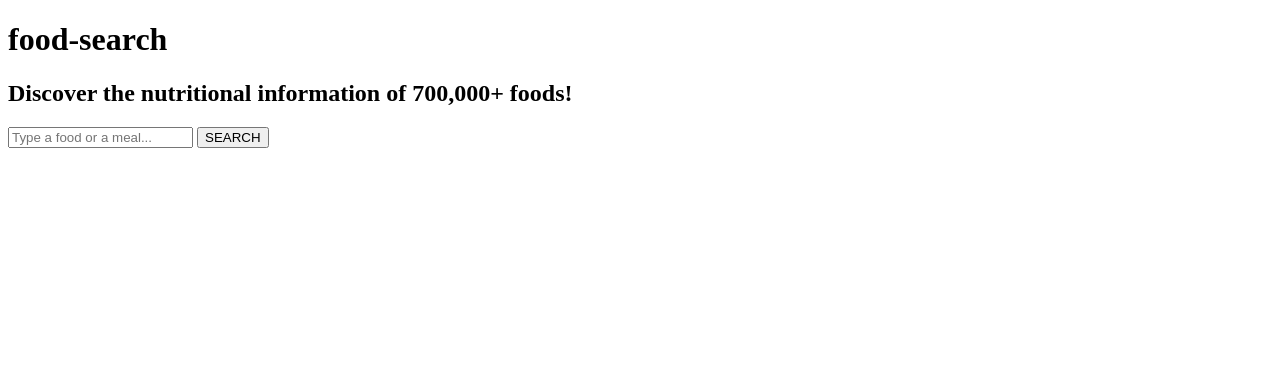
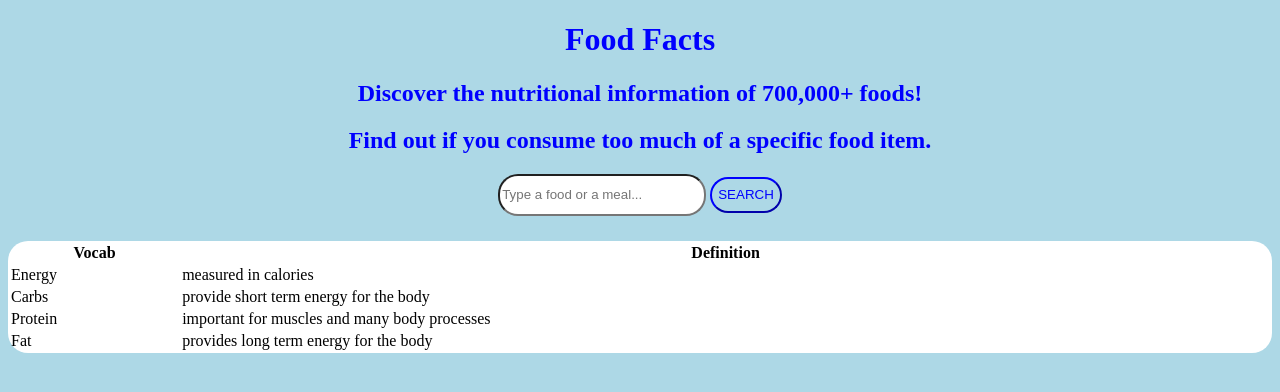
Before and after one commit to mai-k-2/coding, a website: page src/index.html in a window 1280 px wide. Drawn offline with Linux system fonts and the light colour scheme.

Commit message:
Finish Code

```diff
--- a/src/assets/css/style.min.css
+++ b/src/assets/css/style.min.css
@@ -0,0 +1,30 @@
+html {
+    background: lightblue;
+}
+
+.subtitle,.title,#search {
+    margin-left: auto;
+    margin-right: auto;
+    text-align: center;
+    color: blue;
+}
+
+#search input, #search button {
+    height: 36px;
+    border-radius: 20px;
+}
+
+#search input {
+    width: 200px;
+}
+
+#search button {
+    color: blue;
+    background-color: lightblue;
+    border-color: blue;
+}
+
+#search button:hover {
+    color: lightblue;
+    background-color: blue;
+}
--- a/src/index.html
+++ b/src/index.html
@@ -1,10 +1,10 @@
-<!doctype html>
+<!DOCTYPE html>
 <html class="no-js" lang="en">
 
 <head>
   <meta charset="utf-8">
   <meta http-equiv="x-ua-compatible" content="ie=edge">
-  <title>food-search</title>
+  <title>Food Facts</title>
   <meta name="description" content="">
   <meta name="viewport" content="width=device-width, initial-scale=1, shrink-to-fit=no">
   <link rel="stylesheet" href="assets/css/style.min.css">
@@ -12,13 +12,40 @@
 
 <body>
   <header>
-    <h1 class="title">food-search</h1>
+    <h1 class="title">Food Facts</h1>
     <h2 class="subtitle">Discover the nutritional information of 700,000+ foods!</h2>
+    <h2 class="subtitle">Find out if you consume too much of a specific food item.</h2>
     <form id="search" name="search">
       <input name="name" placeholder="Type a food or a meal...">
       <button type="submit">SEARCH</button>
     </form>
   </header>
+
+  <div class="sticky">
+    <table style="margin-top:2%;width:100%;background-color:white;border:black;border-radius:20px;">
+      <tr>
+        <th>Vocab</th>
+        <th>Definition</th>
+      </tr>
+      <tr>
+        <td>Energy</td>
+        <td>measured in calories</td>
+      </tr>
+      <tr>
+        <td>Carbs</td>
+        <td>provide short term energy for the body</td>
+      </tr>
+      <tr>
+        <td>Protein</td>
+        <td>important for muscles and many body processes</td>
+      </tr>
+      <tr>
+        <td>Fat</td>
+        <td>provides long term energy for the body</td>
+      </tr>
+    </table>
+    </div>
+
   <section>
     <div id="result"></div>
   </section>
```
